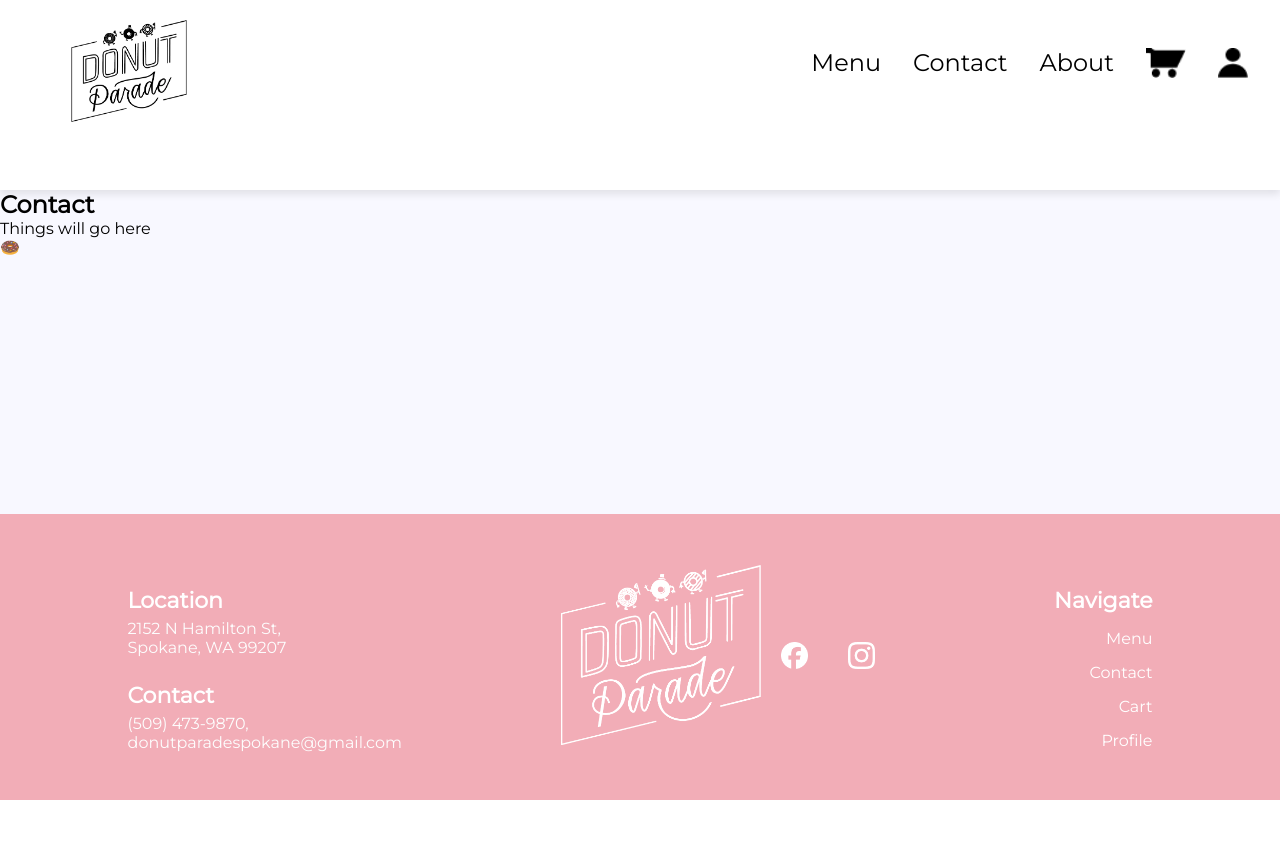
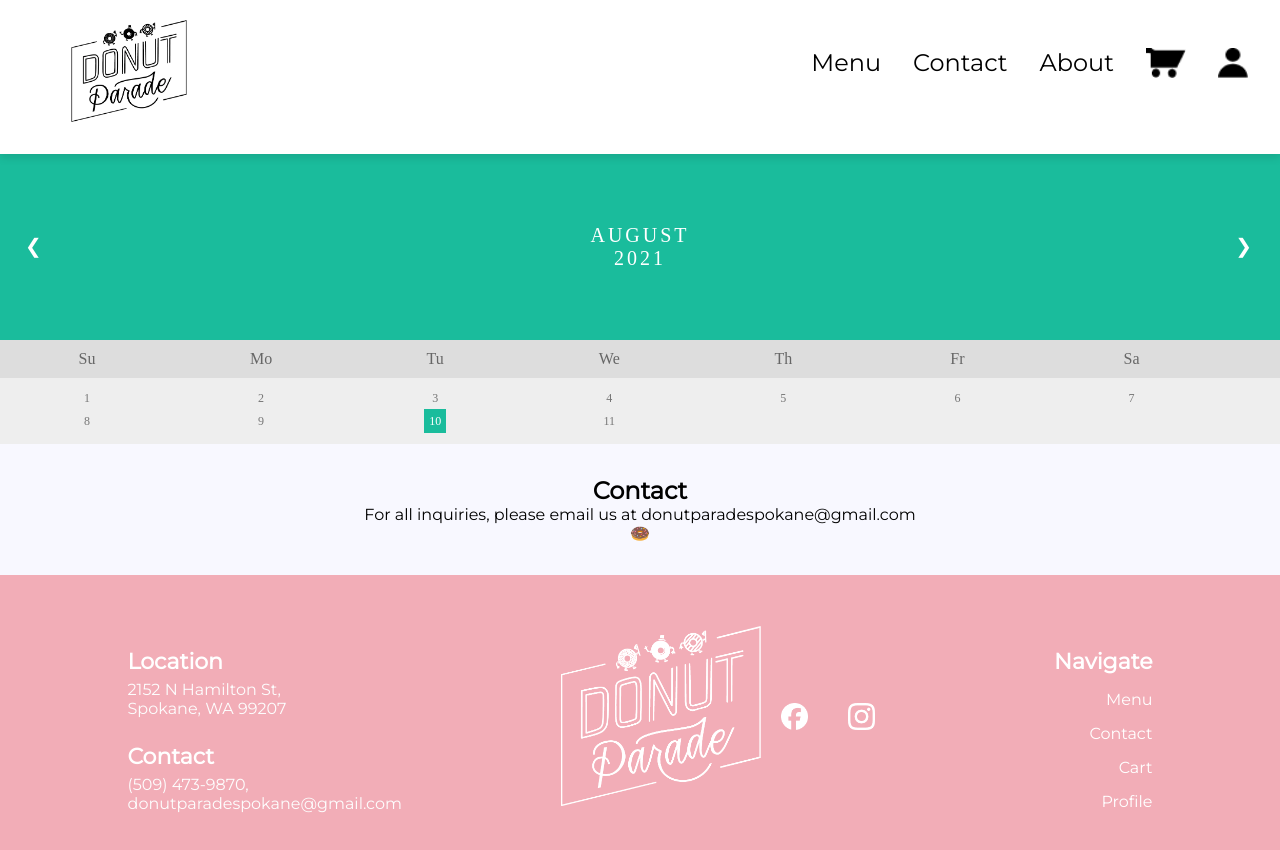
Before and after one commit to CSCD488-Winter2024/project-description-user-stories-and-glossary-project-unknown, a React (Vite) app in the folder DonutParade/: page /contact in a window 1280 px wide. Shown: the top 850 px of the page. Before the commit the page ends 800 px from the top, so only its background shows below. Built offline with nearby package versions, Linux system fonts and the light colour scheme; no server answers; the database is empty; a web font is replaced by a local one.

Commit message:
contact page content added

```diff
--- a/DonutParade/src/pages/Contact.jsx
+++ b/DonutParade/src/pages/Contact.jsx
@@ -9,9 +9,41 @@ function Contact() {
 
       <Header />
 
-      <section>
+      <div class="month">
+        <ul>
+        <li class="prev">&#10094;</li>
+        <li class="next">&#10095;</li>
+        <li>August<br/><span>2021</span></li>
+        </ul>
+      </div>
+
+      <ul class="weekdays">
+        <li>Su</li>
+        <li>Mo</li>
+        <li>Tu</li>
+        <li>We</li>
+        <li>Th</li>
+        <li>Fr</li>
+        <li>Sa</li>
+      </ul>
+
+      <ul class="days">
+        <li>1</li>
+        <li>2</li>
+        <li>3</li>
+        <li>4</li>
+        <li>5</li>
+        <li>6</li>
+        <li>7</li>
+        <li>8</li>
+        <li>9</li>
+        <li><span class="active">10</span></li>
+        <li>11</li>
+      </ul>
+
+      <section id='contactContainer'>
         <h1>Contact</h1>
-        <p>Things will go here</p>
+        <p>For all inquiries, please email us at <a href='mailto:donutparadespokane@gmail.com'>donutparadespokane@gmail.com</a></p>
         <p id='donut'>🍩</p>
       </section>
 
--- a/DonutParade/src/styles/Contact.css
+++ b/DonutParade/src/styles/Contact.css
@@ -1,9 +1,10 @@
 * {
     margin: 0;
     padding: 0;
+
 }
 
-.Contact, html, body {
+.Contact, html {
     height: 100%;
     width: 100%;
 }
@@ -13,6 +14,89 @@
     height: 100vh;
     display: flex;
     flex-direction: column;
-    overflow: auto;
     background-color: #F8F8FF;
 }
+
+#contactContainer {
+    display: flex;
+    flex-direction: column;
+    justify-content: center;
+    align-items: center;
+    margin-top: 2rem;
+    margin-bottom: 2rem;
+}
+
+.Contact ul {
+    list-style-type: none;
+}
+
+
+/* Month header */
+.month {
+    padding: 70px 25px;
+    background: #1abc9c;
+    text-align: center;
+}
+
+/* Month list */
+.month ul {
+  margin: 0;
+  padding: 0;
+}
+
+.month ul li {
+  color: white;
+  font-size: 20px;
+  text-transform: uppercase;
+  letter-spacing: 3px;
+}
+
+/* Previous button inside month header */
+.month .prev {
+  float: left;
+  padding-top: 10px;
+}
+
+/* Next button */
+.month .next {
+  float: right;
+  padding-top: 10px;
+}
+
+/* Weekdays (Mon-Sun) */
+.weekdays {
+  margin: 0;
+  padding: 10px 0;
+  background-color:#ddd;
+}
+
+.weekdays li {
+  display: inline-block;
+  width: 13.6%;
+  color: #666;
+  text-align: center;
+}
+
+/* Days (1-31) */
+.days {
+  padding: 10px 0;
+  background: #eee;
+  margin: 0;
+}
+
+.days li {
+  list-style-type: none;
+  display: inline-block;
+  width: 13.6%;
+  text-align: center;
+  margin-bottom: 5px;
+  font-size:12px;
+  color: #777;
+}
+
+/* Highlight the "current" day */
+.days li .active {
+  padding: 5px;
+  background: #1abc9c;
+  color: white !important
+}
```
